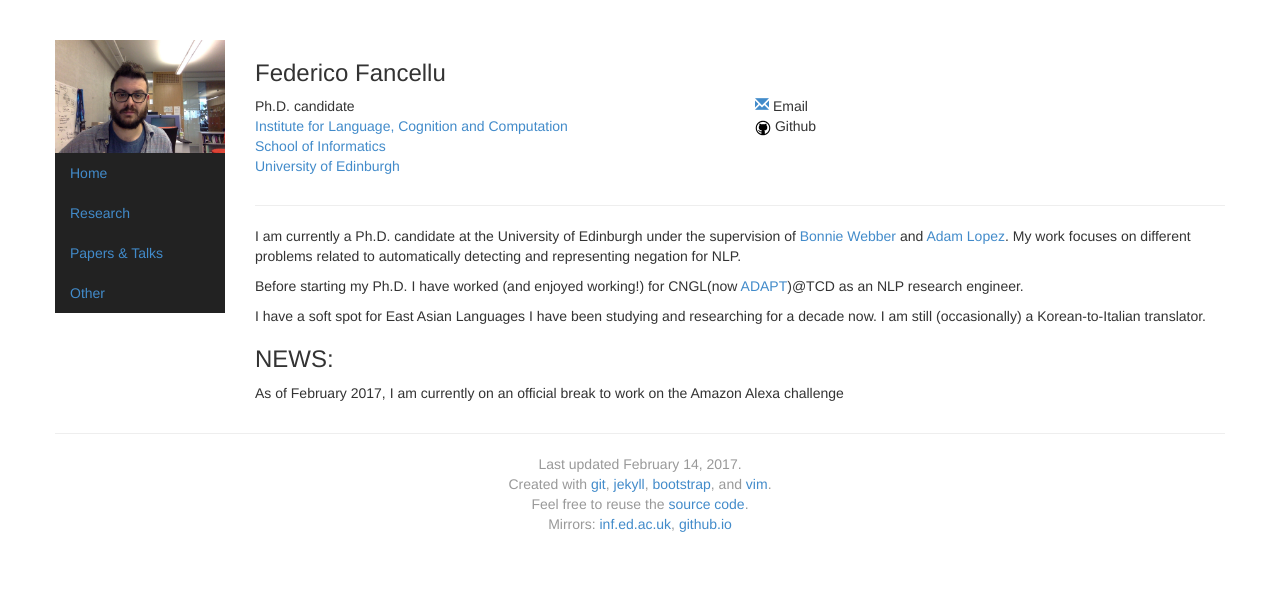
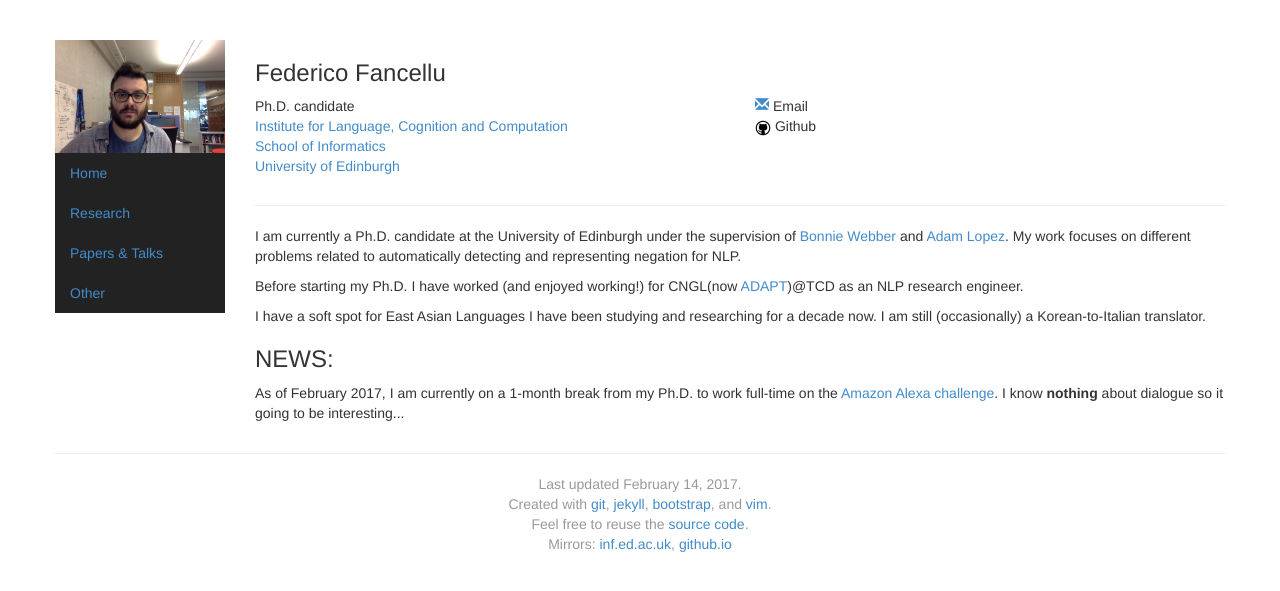
Before and after one commit to ffancellu/ffancellu.github.io, a Jekyll site: the page built from index.html, in a window 1280 px wide. Shown: the top 591 px of the page. Built offline with Jekyll 4.4.1, drawn with Linux system fonts in a browser that asks for light colours.

Commit message:
new papers

```diff
--- a/index.html
+++ b/index.html
@@ -39,6 +39,8 @@ I have a soft spot for East Asian Languages I have been studying and researching
 I am still (occasionally) a Korean-to-Italian translator.
 </p>
 <div>
-  <h3>NEWS:</h3>
-  <p> As of February 2017, I am currently on an official break to work on the Amazon Alexa challenge</p>
+  <h3> NEWS:</h3>
+  <p> As of February 2017, I am currently on a 1-month break from my Ph.D. to work full-time on the
+    <a href="https://developer.amazon.com/alexaprize">Amazon Alexa challenge</a>. I know <b>nothing</b> about dialogue
+  so it going to be interesting...</p>
 </div>
```
